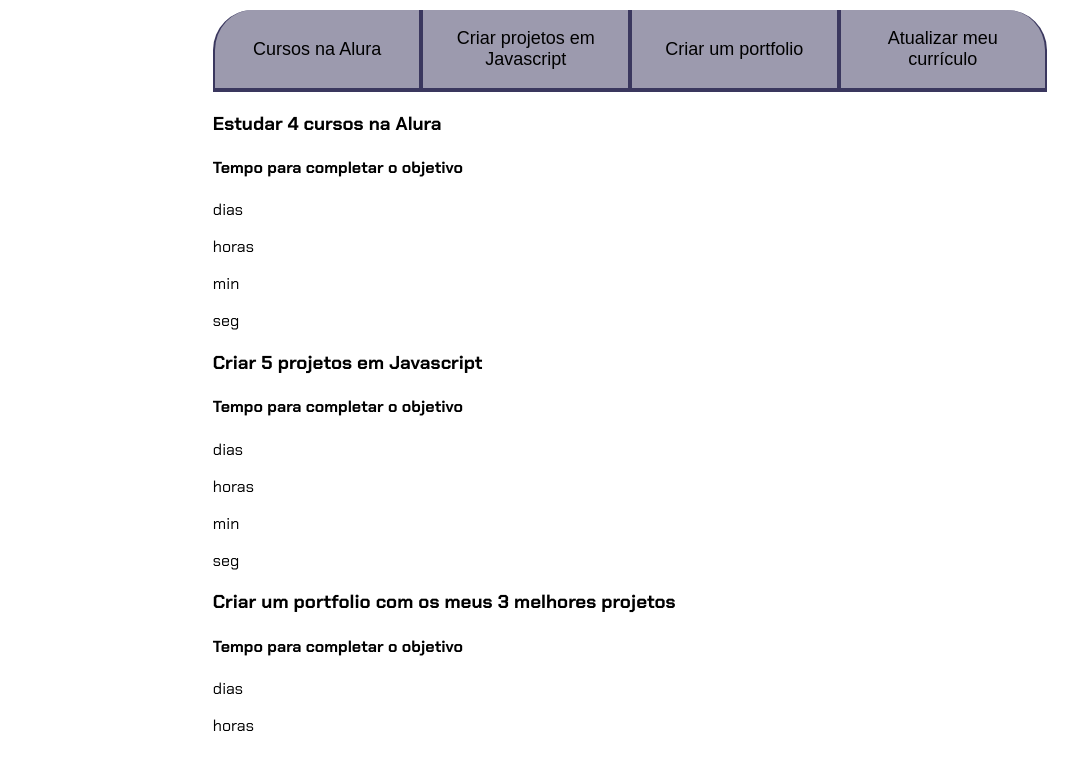
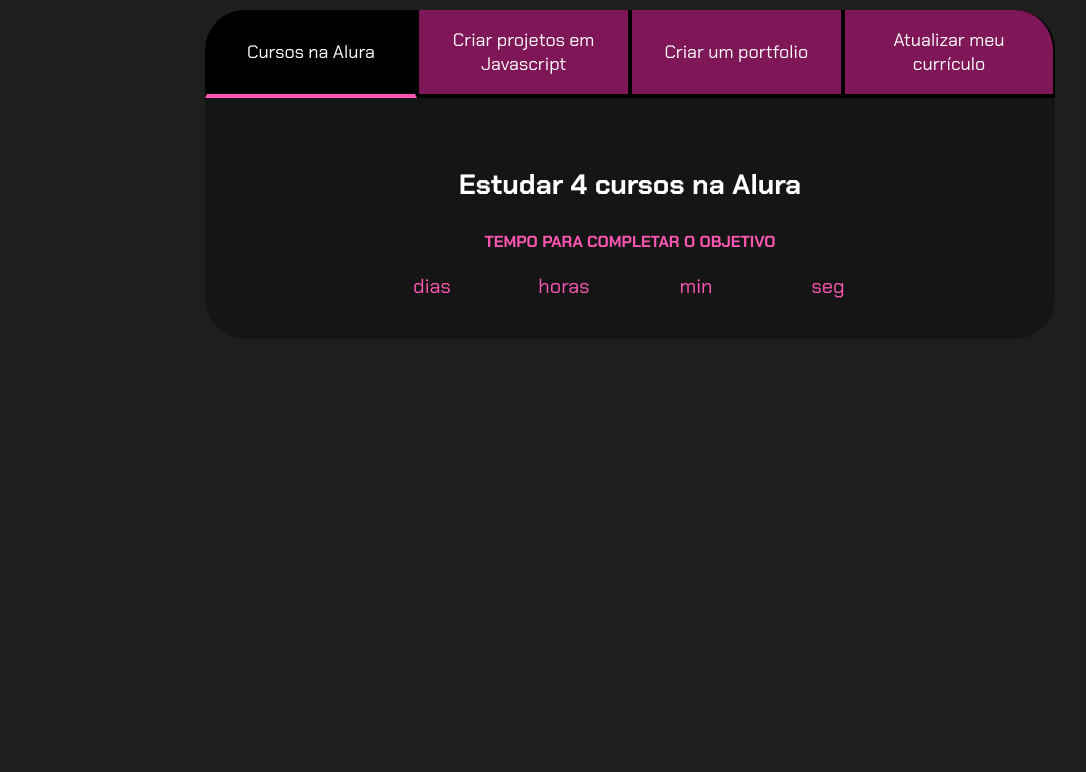
Before and after one commit to anaaisa1/Agenda-digital, a plain HTML site: page index.html in a window 1280 px wide. Shown: the part 93-865 px from the top of the page, without its empty margins (10-1096 px from the left). After the commit the page ends 800 px from the top, so only its background shows below. Drawn offline with Linux system fonts and the light colour scheme; a script that the page names is missing.

Commit message:
style.css

```diff
--- a/style.css
+++ b/style.css
@@ -1,21 +1,23 @@
 @import url('https://fonts.googleapis.com/css2?family=Chakra+Petch:wght@400;700&display=swap');
-:root{
-    --cor-de-fundo:#1E1E1E;
---VERDE:#6FFF57;
---Branco:#FFFFFF;
---botao-ativo:#3A375E;
---botao-inativo:rgba(58,55,94,0.5);
---texto-fundo:rgba(58,55,94,0.3);
+
+:root {
+    --cor-de-fundo: #1E1E1E;
+    --verde: #ff57b3;
+    --branco: #FFFFFF;
+    --botao-ativo: #000000;
+    --botao-inativo: rgba(223, 14, 143, 0.5);
+    --texto-fundo: rgba(0, 0, 0, 0.3);
 }
-body
-{background-color: var(--cor-de-fundo)fundo;
+
+body {
+    background-color: var(--cor-de-fundo);
     color: var(--branco);
-font-family: 'chakra petch', sans-serif;
+    font-family: 'Chakra Petch', sans-serif;
 }
 
 
 .conteudo-principal {
-  display:flex;
+    display: flex;
     flex-direction: column;
     justify-content: center;
     align-items: center;
@@ -29,13 +31,14 @@
     width: 100%;
     font-size: 32px;
 }
-.titulo-principal span{
+
+.titulo-principal span {
     color: var(--verde);
-
 }
 
-.botao{
-       font-family: "Crakra Petch", sans-serif;
+
+.botao {
+    font-family: 'Chakra Petch', sans-serif;
     background-color: var(--botao-inativo);
     color: var(--branco);
     display: flex;
@@ -56,14 +59,58 @@
 
 .botoes {
     display: block;
+}
 
+.botao.ativo{
+    background-color: var(--botao-ativo);
+    border-bottom: 4px solid var(--verde);
+}
+
+.abas-textos{
+    background-color: var(--texto-fundo);
+    padding: 40px;
+    border-radius: 0 0 40px 40px;
+}
+.aba-conteudo.ativo{
+    display:block;
+}
+
+.aba-conteudo{
+    display: none;
+}
+
+.aba-conteudo-titulo-principal{
+    font-size: 28px;
+    text-align: center;
+}
+.aba-conteudo-titulo-secundario{
+    text-align: center;
+    color: var(--verde);
+    text-transform: uppercase;
+}
+
+.contador{
+    display:flex;
+    justify-content: center;
+    flex-wrap: wrap;
+}
+.contador-digito{
+    padding: 0 16px;
+    text-align: center;
+    min-width: 100px;
+}
+
+.contador-digito-numero{
+    font-size: 80px;
+    margin: 0;
 
 }
 
-@media screen and (min-width: 768px) {
-    .botoes {
-        display: flex;
-    }
+.contador-digito-texto{
+    color: var(--verde);
+    font-size: 20px;
+    margin: 0;
+
 }
 
 @media screen and (min-width: 768px) {
```
Lines whose indentation alone changed are shown as unchanged.
